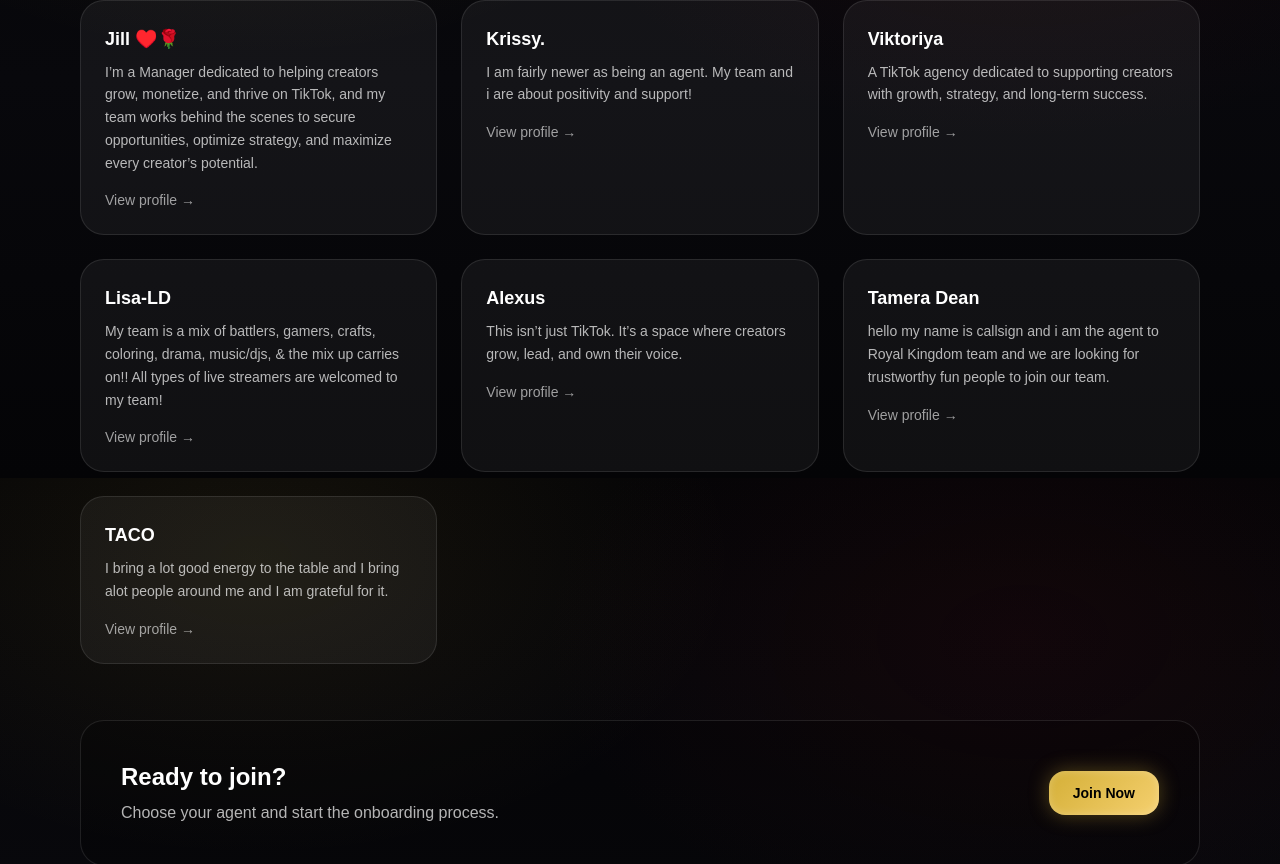
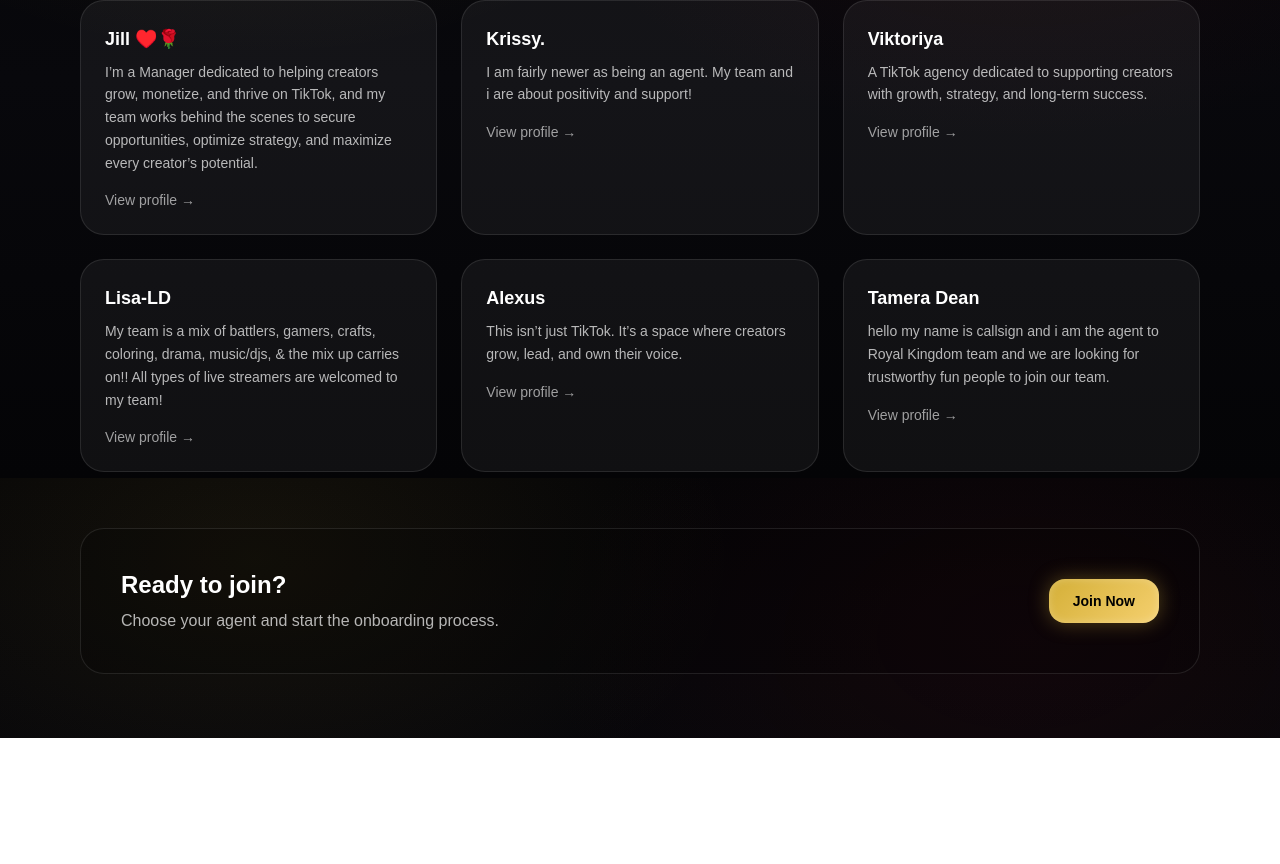
Before and after one commit to joekubitz/royal-bloodlines-site, a Next.js app: page /agents in a window 1280 px wide. Shown: the part 1122-1986 px from the top of the page. After the commit the page ends 1860 px from the top, so only its background shows below. Built offline with nearby package versions, Linux system fonts and the light colour scheme.

Commit message:
agent updates

```diff
--- a/src/data/agents.ts
+++ b/src/data/agents.ts
@@ -229,16 +229,5 @@ Our approach combines policy literacy, `,
     joinLink: "https://www.tiktok.com/t/ZThysnDeD/",
     image: "/agents/tamera.png",
   },
-     {
-    slug: "taco",
-    name: "TACO",
 
-    bioShort:
-      "I bring a lot good energy to the table and I bring alot people around me and I am grateful for it.",
-
-    bio: `I am outgoing and I am very positive person I trying meet new people and trying meet new people.`,
-
-    joinLink: "",
-    image: "/agents/taco.png",
-  },
 ];
```
